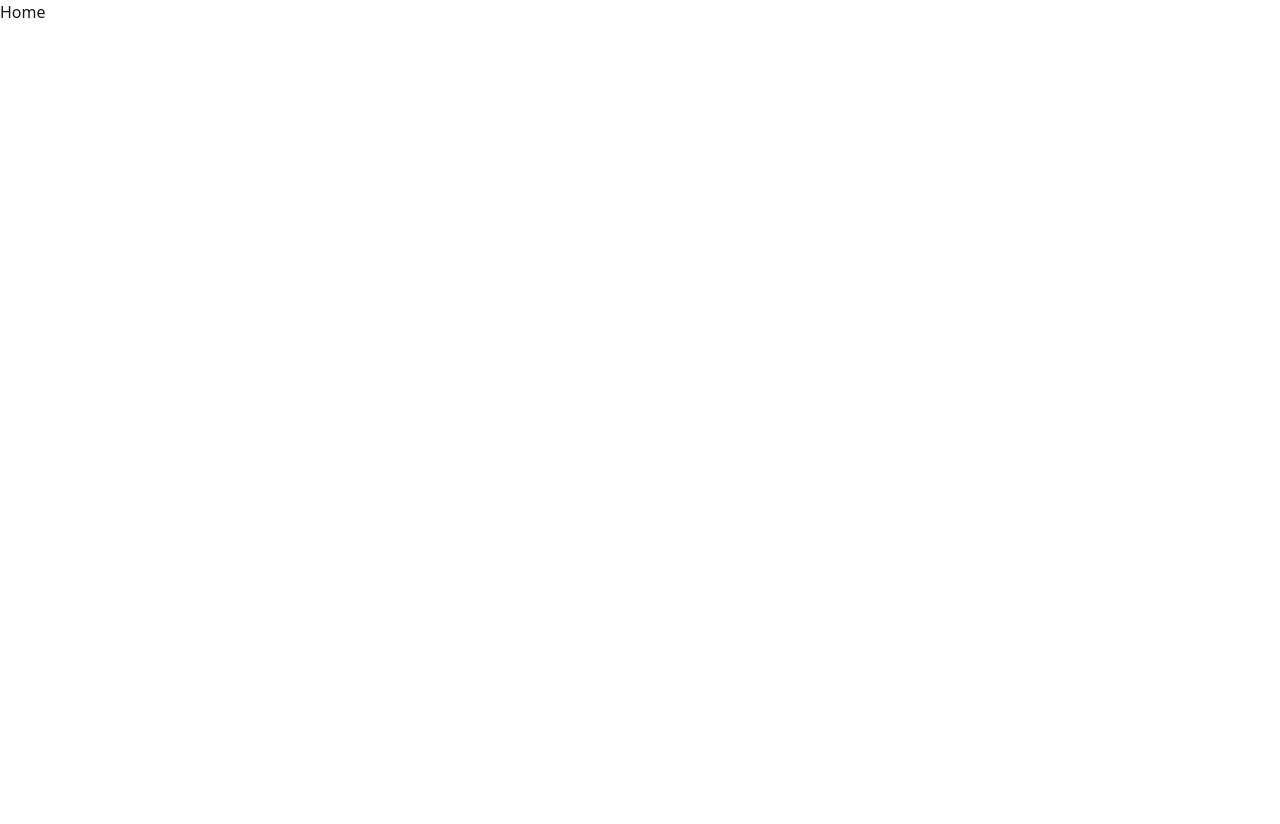
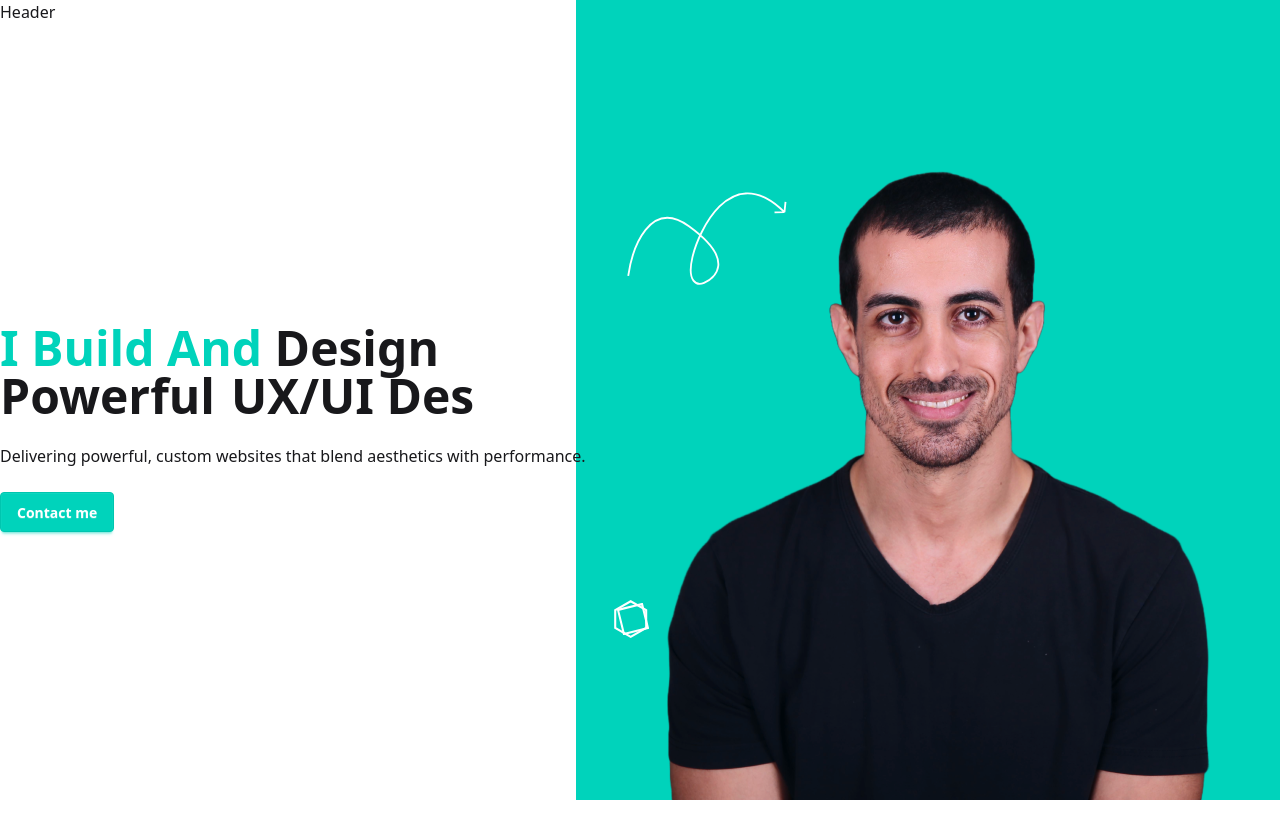
Before and after one commit to blackemperor007/wesley-portfolio, a Next.js app: page / in a window 1280 px wide. Before the commit the page ends 800 px from the top, so only its background shows below. Built offline with nearby package versions, Linux system fonts and the light colour scheme.

Commit message:
RotatingShape components

```diff
--- a/app/page.jsx
+++ b/app/page.jsx
@@ -1,7 +1,12 @@
+import Hero from "@/components/Hero";
 import React from "react";
 
 const Home = () => {
-  return <div>Home</div>;
+  return (
+    <div>
+      <Hero />
+    </div>
+  );
 }
 
 export default Home;
--- /dev/null
+++ b/components/Hero.jsx
@@ -0,0 +1,96 @@
+"use client"
+
+import Image from "next/image"
+import { Link as ScrollLink } from "react-scroll"
+import { TypeAnimation } from "react-type-animation"
+import RotatingShape from "./RotatingShape"
+
+
+const Hero = () => {
+    return (
+        <section className="h-[800px] relative bg-accent/10 xl:bg-white">
+            {/* HEADER  */}
+            <div>Header</div>
+            <div className="container mx-auto h-full">
+                <div className="relative z-20 h-full w-full xl:max-w-[768px] flex flex-col items-center xl:items-start justify-center text-center xl:text-left pt-10">
+                    <h1 className="h1 text-5xl font-bold max-w-[320px] xl:max-w-none">
+                        <span className="text-accent">I Build And</span> Design <br /> Powerful
+                        <TypeAnimation
+                            preRenderFirstString={true}
+                            sequence={["Websites.", 2000, "Apps.", 2000, "UX/UI Design.", 2000]}
+                            speed={50}
+                            repeat={Infinity}
+                            wrapper="span"
+                            cursor={false}
+                            className="ml:2 xl:ml-4"
+                        />
+                    </h1>
+                    <p className="py-6">
+                        Delivering powerful, custom websites that blend aesthetics with performance.
+                    </p>
+                    <ScrollLink to="contact" smooth={true} duration={500} className="cursor-pointer">
+                    <button className="btn btn-accent mb-8 text-white">Contact me</button>
+          </ScrollLink>
+                </div>
+
+                {/* IMAGE  */}
+                <div className="hidden xl:flex w-[55vw] h-[800px] absolute top-0 right-0 bg-accent">
+                    <div className="absolute w-[558px] h-[642px] bottom-0 z-40 left-[6.5vw]">
+                        <Image
+                            src="/assets/hero/dev.png"
+                            fill
+                            alt="hero"
+                            quality={100}
+                            priority
+                            className="object-contain"
+                        />
+                    </div>
+
+                    {/* Arrow Shape  */}
+                    <div className="hidden xl:flex absolute top-48 left-[4vw]">
+                        <Image
+                            src="/assets/hero/arrow.svg"
+                            alt="arrow"
+                            width={160}
+                            height={160}
+                        />
+                    </div>
+                    {/* Shape 1 */}
+                    <div className="absolute top-[600px] left-[3vw]">
+                        <RotatingShape
+                        content={
+                            <Image
+                            src="/assets/hero/shape-1.svg"
+                            alt="shape"
+                            width={38}
+                            height={38}
+                            />
+                        }
+                        direction={"left"}
+                        duration={6}
+                        />
+                    </div>
+                    {/* Shape 2 */}
+                    <div className="absolute top-[600px] left-[3vw]">
+                        <RotatingShape
+                        content={
+                            <Image
+                            src="/assets/hero/shape-2.svg"
+                            alt="shape"
+                            width={34}
+                            height={34}
+                            />
+                        }
+                        direction={"rigth"}
+                        duration={6}
+                        />
+                    </div>
+                </div>
+            </div>
+        </section>
+
+
+    )
+}
+
+export default Hero
--- /dev/null
+++ b/components/RotatingShape.jsx
@@ -0,0 +1,24 @@
+"use client"
+import { animate, motion} from "framer-motion"
+
+const RotatingShape = ({content, direction, duration}) => {
+    // define the rotation animation
+    const rotationAnimation = {
+        animate: {
+            //rotation 360 degrees based on the direction
+            rotate: direction === "right" ? 360 : direction === "left" ? -360 : 0,
+            transition: {
+                duration: duration, // duration of one ful rotation
+                repeat: Infinity, // repeat the rotation infinitely
+                ease: "linear" // smooth rotation
+            }
+        }
+    }
+  return (
+    <motion.div variants={rotationAnimation} animate="animate">
+        {content}
+    </motion.div>
+  )
+}
+
+export default RotatingShape
```
